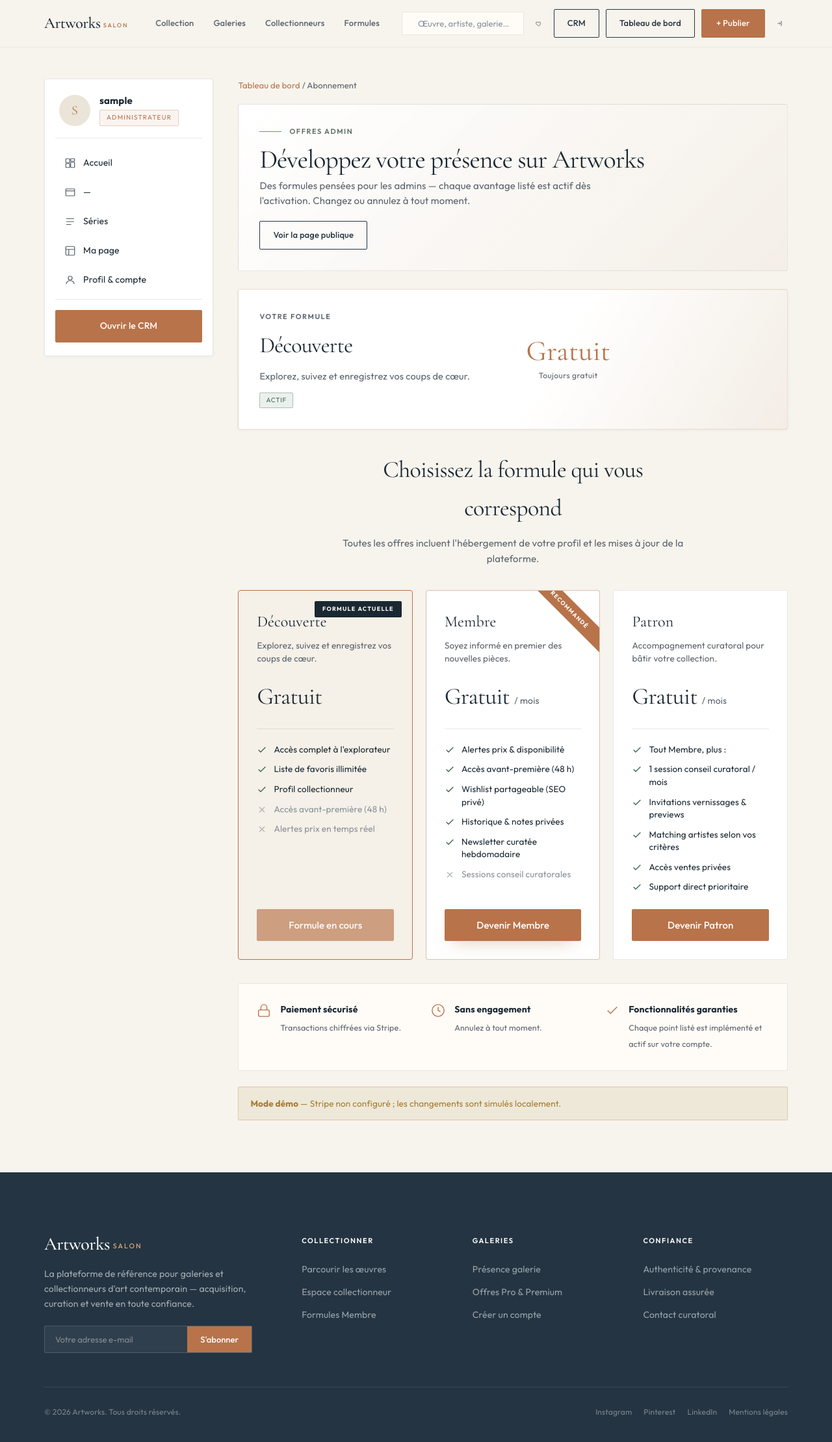
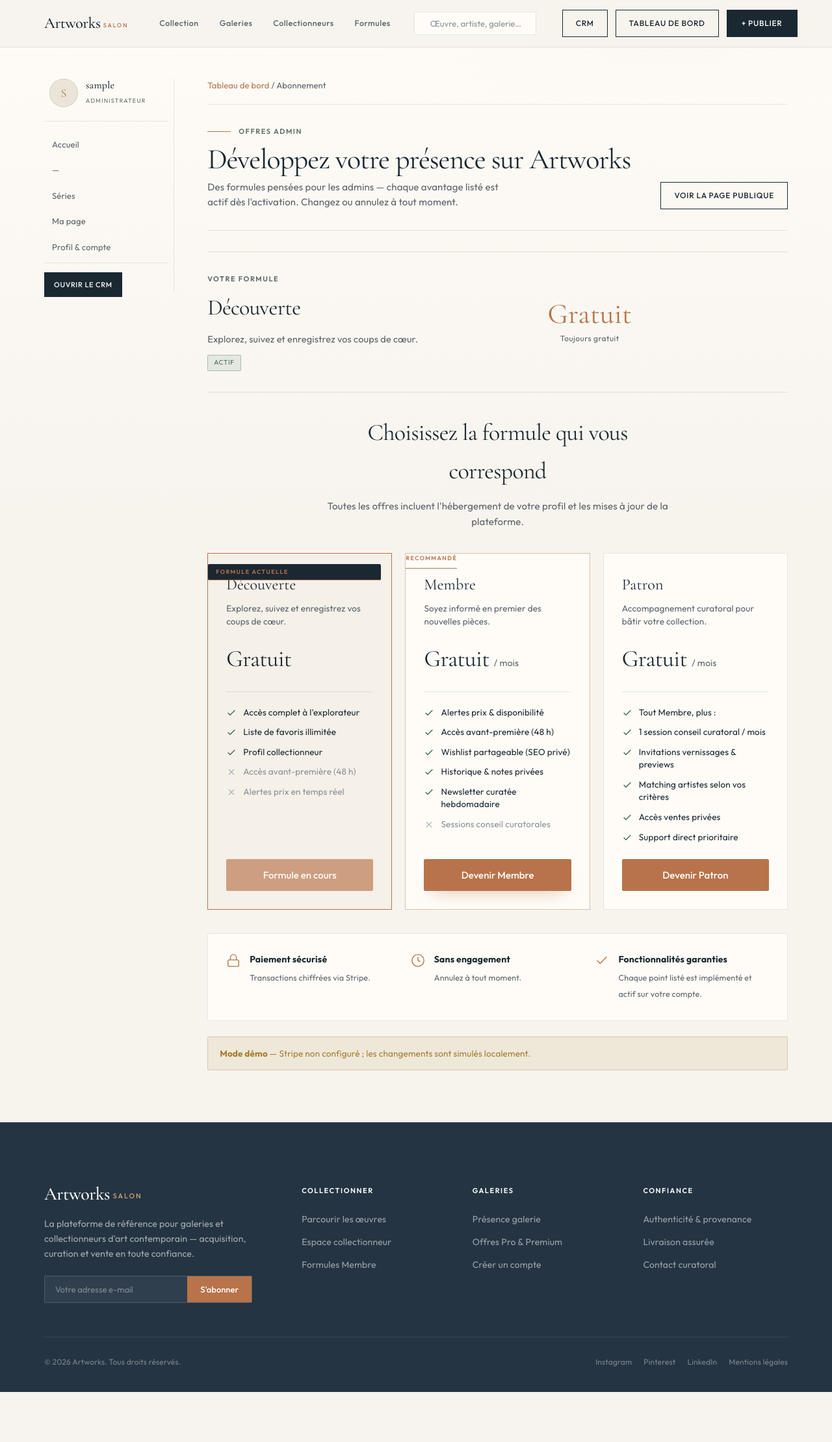
Before and after one commit to Colin-tech-VS/ArtworksV3, a Flask app: page /profile/subscription in a window 1280 px wide. Shown: the whole page at 65% size. After the commit the page ends 2142 px from the top, so only its background shows below. Run offline with Flask 2, Linux system fonts and the light colour scheme; a user stored in the database is signed in; data that the repository does not hold is empty; some libraries are stand-ins or nearby versions.

Commit message:
Harmonize site-wide salon design across public, dashboard, and CRM
Apply editorial ivory/paper aesthetic globally: underline nav, typographic KPIs, gallery frames, CRM atelier shell, and aligned pubpage/tarifs/aria styles.

Co-authored-by: Cursor <cursoragent@cursor.com>

```diff
--- a/artworks_site/static/css/dashboard.css
+++ b/artworks_site/static/css/dashboard.css
@@ -1,99 +1,105 @@
 /* ============================================================
-   Dashboard — shared shell (artiste / galerie / collectionneur)
+   Dashboard — atelier connecté (salon, pas SaaS)
    ============================================================ */
 
 body.is-dashboard main{ padding:0; }
 
 .dash-page{ padding:clamp(24px,4vw,48px) 0 clamp(80px,10vw,48px); min-height:calc(100vh - 72px); }
-.dash-shell{ display:grid; grid-template-columns:260px 1fr; gap:clamp(24px,3vw,40px); align-items:start; }
+.dash-shell{ display:grid; grid-template-columns:200px 1fr; gap:clamp(32px,4vw,56px); align-items:start; }
 
 /* --- Sidebar --- */
 .dash-aside{
   position:sticky; top:96px;
-  display:flex; flex-direction:column; gap:8px;
-  border:1px solid var(--hair); background:#fff; padding:20px 16px;
-  border-radius:var(--radius-lg); box-shadow:var(--shadow-soft);
+  display:flex; flex-direction:column; gap:4px;
+  padding:0 8px 0 0;
+  border-right:1px solid var(--hair);
+  background:transparent;
 }
-.dash-user{ display:flex; gap:14px; align-items:center; padding:4px 6px 18px; border-bottom:1px solid var(--hair); margin-bottom:8px; }
+.dash-user{ display:flex; gap:12px; align-items:center; padding:0 8px 20px; border-bottom:1px solid var(--hair); margin-bottom:12px; }
 .dash-avatar{
-  width:48px; height:48px; border-radius:50%; overflow:hidden; flex-shrink:0;
+  width:44px; height:44px; border-radius:50%; overflow:hidden; flex-shrink:0;
   background:var(--bg-alt); display:grid; place-items:center;
-  font-family:var(--serif); font-size:20px; color:var(--accent);
+  font-family:var(--serif); font-size:18px; color:var(--accent);
+  border:1px solid var(--hair);
 }
 .dash-avatar img{ width:100%; height:100%; object-fit:cover; }
-.dash-user-info strong{ display:block; font-size:15px; line-height:1.25; }
+.dash-user-info strong{ display:block; font-family:var(--serif); font-size:16px; font-weight:500; line-height:1.25; }
 .dash-role{
-  display:inline-block; margin-top:4px; font-size:10px; text-transform:uppercase;
-  letter-spacing:.12em; color:var(--accent); padding:3px 10px;
-  border:1px solid rgba(184,115,74,.3);
-  background:rgba(184,115,74,.08); border-radius:var(--radius-pill);
+  display:inline-block; margin-top:4px; font-size:9px; text-transform:uppercase;
+  letter-spacing:.14em; color:var(--salon-sage);
 }
-.dash-nav{ display:flex; flex-direction:column; gap:2px; }
+.dash-nav{ display:flex; flex-direction:column; gap:0; }
 .dash-nav-label{
-  font-size:10px; text-transform:uppercase; letter-spacing:.14em; color:var(--grey-soft);
-  padding:14px 10px 6px; margin-top:4px;
+  font-size:9px; text-transform:uppercase; letter-spacing:.16em; color:var(--grey-soft);
+  padding:16px 10px 6px;
 }
 .dash-nav-link{
-  display:flex; align-items:center; gap:11px; padding:10px 12px;
-  font-size:14px; color:var(--ink); border-radius:var(--radius-sm); border-left:2px solid transparent;
-  transition:background .2s var(--ease), color .2s var(--ease), border-color .2s var(--ease);
+  display:flex; align-items:center; gap:10px; padding:9px 10px;
+  font-size:13px; color:var(--grey); border-left:2px solid transparent;
+  transition:color .2s var(--ease), border-color .2s var(--ease);
 }
-.dash-nav-link svg{ width:18px; height:18px; stroke:currentColor; fill:none; stroke-width:1.6; flex-shrink:0; opacity:.75; }
-.dash-nav-link:hover{ background:var(--bg-alt); color:var(--accent); }
-.dash-nav-link.is-active{ background:rgba(184,115,74,.1); border-left-color:var(--accent); color:var(--accent); font-weight:500; }
-.dash-nav-link.is-active svg{ opacity:1; }
-.dash-aside-foot{ margin-top:auto; padding-top:16px; border-top:1px solid var(--hair); display:flex; flex-direction:column; gap:8px; }
-.dash-cta{ text-align:center; padding:12px 16px !important; font-size:14px !important; }
+.dash-nav-link svg{ display:none; }
+.dash-nav-link:hover{ color:var(--ink); }
+.dash-nav-link.is-active{ border-left-color:var(--accent); color:var(--ink); font-weight:500; }
+.dash-aside-foot{ margin-top:auto; padding-top:20px; border-top:1px solid var(--hair); }
+.dash-cta{ text-align:center; padding:11px 14px !important; font-size:11px !important; }
 
 /* --- Main --- */
 .dash-main{ min-width:0; }
 
 .dash-hero{
   display:flex; flex-wrap:wrap; align-items:flex-end; justify-content:space-between;
-  gap:20px 28px; margin-bottom:28px;
-  padding:clamp(22px,3vw,32px); border:1px solid var(--hair); background:#fff;
-  border-radius:var(--radius-lg);
+  gap:20px 32px; margin-bottom:32px; padding-bottom:28px;
+  border-bottom:1px solid var(--hair);
+  background:transparent;
 }
-.dash-hero-text .eyebrow{ display:flex; align-items:center; gap:12px; margin-bottom:12px; }
-.dash-hero-text .eyebrow .line{ width:34px; height:1px; background:var(--accent); }
+.dash-hero-text .eyebrow{ display:flex; align-items:center; gap:12px; margin-bottom:10px; }
+.dash-hero-text .eyebrow .line{ width:36px; height:1px; background:var(--accent); }
 .dash-hero-text h1{
-  font-family:var(--serif); font-weight:300; font-size:clamp(28px,3.5vw,40px);
+  font-family:var(--serif); font-weight:300; font-size:clamp(30px,3.8vw,44px);
   letter-spacing:-.025em; line-height:1.05; margin:0 0 8px;
 }
-.dash-hero-text .lead{ color:var(--grey); font-size:15px; margin:0; max-width:52ch; line-height:1.55; }
+.dash-hero-text .lead{ color:var(--grey); font-size:15px; margin:0; max-width:48ch; line-height:1.55; }
 .dash-hero-actions{ display:flex; flex-wrap:wrap; gap:10px; align-items:center; }
 
-/* --- KPIs --- */
-.dash-kpis{ display:grid; grid-template-columns:repeat(4,1fr); gap:12px; margin-bottom:24px; }
+/* --- KPIs — bandeau typographique --- */
+.dash-kpis{
+  display:flex; flex-wrap:wrap; gap:0;
+  margin-bottom:36px; border-top:1px solid var(--hair); border-bottom:1px solid var(--hair);
+}
 .dash-kpi{
-  border:1px solid var(--hair); background:#fff; padding:18px 20px;
-  border-radius:var(--radius-md);
-  transition:transform .3s var(--ease-spring), box-shadow .3s var(--ease);
+  flex:1; min-width:140px; padding:20px 24px 20px 0;
+  border-right:1px solid var(--hair); background:transparent;
 }
-.dash-kpi:hover{ transform:translateY(-4px); box-shadow:var(--shadow-lift); }
-.dash-kpi .val{ font-family:var(--serif); font-size:clamp(26px,3vw,32px); line-height:1; letter-spacing:-.02em; }
-.dash-kpi .lbl{ font-size:11px; text-transform:uppercase; letter-spacing:.12em; color:var(--grey); margin-top:10px; }
-.dash-kpi .hint{ font-size:12px; color:var(--grey-soft); margin-top:4px; }
-.dash-kpi.accent{ border-color:rgba(184,115,74,.35); background:rgba(184,115,74,.04); }
+.dash-kpi:last-child{ border-right:none; padding-right:0; padding-left:24px; }
+.dash-kpi:first-child{ padding-left:0; }
+.dash-kpi .val{ font-family:var(--serif); font-size:clamp(32px,3.5vw,40px); line-height:1; font-weight:300; letter-spacing:-.02em; }
+.dash-kpi .lbl{ font-size:10px; text-transform:uppercase; letter-spacing:.14em; color:var(--salon-sage); margin-top:8px; }
+.dash-kpi .hint{ font-size:12px; color:var(--grey-soft); margin-top:4px; font-style:italic; }
 .dash-kpi.accent .val{ color:var(--accent); }
-.dash-kpis-compact{ grid-template-columns:repeat(2,1fr); max-width:520px; }
-.dash-btn-sm{ padding:8px 16px !important; font-size:13px !important; }
+.dash-kpis-compact{ max-width:560px; }
+.dash-btn-sm{ padding:8px 14px !important; font-size:11px !important; }
 
 /* --- Profile completion --- */
 .dash-progress{
-  border:1px solid var(--hair); background:#fff; padding:20px 22px; margin-bottom:24px;
+  border-top:1px solid var(--hair); border-bottom:1px solid var(--hair);
+  background:transparent; padding:20px 0; margin-bottom:32px;
   display:flex; flex-wrap:wrap; gap:18px 28px; align-items:center;
-  border-radius:var(--radius-lg);
 }
-.dash-progress-ring{
-  --pct: 0; width:56px; height:56px; border-radius:50%; flex-shrink:0;
-  background:conic-gradient(var(--accent) calc(var(--pct) * 1%), var(--hair) 0);
-  display:grid; place-items:center; position:relative;
+.dash-progress-ring{ display:none; }
+.dash-progress-meter{
+  flex:1; min-width:120px; max-width:200px;
 }
-.dash-progress-ring::after{
-  content:attr(data-label); position:absolute; inset:5px; border-radius:50%;
-  background:#fff; display:grid; place-items:center;
-  font-size:12px; font-weight:600; color:var(--accent);
+.dash-progress-meter .cartel{ display:block; margin-bottom:4px; }
+.dash-progress-meter strong{
+  font-family:var(--serif); font-size:2rem; font-weight:300; color:var(--accent); line-height:1;
+}
+.dash-progress-track{
+  height:2px; background:var(--hair-soft); margin-top:10px; overflow:hidden;
+}
+.dash-progress-track span{
+  display:block; height:100%; background:var(--accent);
+  width:var(--pct, 0%); transition:width .4s var(--ease);
 }
 .dash-progress-body{ flex:1; min-width:200px; }
 .dash-progress-body h3{ font-family:var(--serif); font-weight:400; font-size:18px; margin:0 0 4px; }
@@ -282,18 +293,18 @@ body.is-dashboard main{ padding:0; }
 .pac-container{ z-index:200 !important; font-family:var(--sans); border-radius:var(--radius-md); border:1px solid var(--hair); box-shadow:0 16px 36px -20px rgba(26,26,26,.28); }
 
 /* --- Subscription (pricing page) --- */
-.sub-hero{ background:linear-gradient(135deg, #fff 0%, rgba(184,115,74,.04) 100%); border-radius:var(--radius-lg); border:1px solid var(--hair); }
+.sub-hero{ border-top:1px solid var(--hair); border-bottom:1px solid var(--hair); background:transparent; padding:clamp(22px,3vw,32px) 0; }
 .sub-trust-pill{
-  display:inline-flex; align-items:center; gap:8px; font-size:12.5px; color:var(--grey);
-  padding:8px 14px; border:1px solid var(--hair); border-radius:var(--radius-pill); background:#fff;
+  display:inline-flex; align-items:center; gap:8px; font-size:12px; color:var(--grey);
+  padding:0; border:none; background:transparent;
 }
 .sub-trust-pill svg{ stroke:var(--success); }
 
 .sub-status-card{
   display:grid; grid-template-columns:1fr auto auto; gap:24px 32px; align-items:center;
-  padding:clamp(22px,3vw,32px); margin-bottom:32px;
-  border:1px solid rgba(184,115,74,.22); background:linear-gradient(120deg, #fff 55%, rgba(184,115,74,.05));
-  border-radius:var(--radius-xl); box-shadow:var(--shadow-soft);
+  padding:clamp(22px,3vw,32px) 0; margin-bottom:32px;
+  border-top:1px solid rgba(184,115,74,.22); border-bottom:1px solid rgba(184,115,74,.22);
+  background:transparent;
 }
 .sub-status-label{ font-size:11px; text-transform:uppercase; letter-spacing:.14em; color:var(--grey); margin-bottom:8px; }
 .sub-status-title{ display:flex; align-items:center; gap:12px; flex-wrap:wrap; }
@@ -327,17 +338,19 @@ body.is-dashboard main{ padding:0; }
 .sub-plans-grid.cols-4{ grid-template-columns:repeat(4,1fr); }
 .sub-plan-card{
   position:relative; display:flex; flex-direction:column;
-  border:1px solid var(--hair); background:#fff; border-radius:var(--radius-xl);
+  border:1px solid var(--hair); background:var(--salon-paper);
   padding:clamp(22px,2.5vw,28px); overflow:hidden;
-  transition:transform .35s var(--ease-spring), box-shadow .35s var(--ease), border-color .35s var(--ease);
+  transition:border-color .3s var(--ease);
 }
-.sub-plan-card:hover{ box-shadow:var(--shadow-soft); }
+.sub-plan-card:hover{ border-color:rgba(184,115,74,.35); }
 .sub-plan-card.is-featured{ border-color:rgba(184,115,74,.45); }
 .sub-plan-card.is-current{ border-color:var(--accent); background:rgba(184,115,74,.03); }
 .sub-plan-ribbon{
-  position:absolute; top:16px; right:-32px; transform:rotate(45deg);
-  background:var(--accent); color:#fff; font-size:9px; font-weight:700;
-  letter-spacing:.14em; text-transform:uppercase; padding:6px 40px;
+  position:absolute; top:0; left:0; right:auto; transform:none;
+  background:transparent; color:var(--accent);
+  font-size:9px; font-weight:600; letter-spacing:.16em;
+  text-transform:uppercase; padding:0 0 8px;
+  border-bottom:1px solid var(--accent);
 }
 .sub-plan-ribbon--current{ background:var(--ink); right:16px; top:16px; transform:none; border-radius:var(--radius-pill); padding:5px 12px; }
 
--- a/artworks_site/static/css/site.css
+++ b/artworks_site/static/css/site.css
@@ -76,7 +76,15 @@ body{
 body::before{
   content:"";
   position:fixed; inset:0; z-index:-1; pointer-events:none;
-  background:var(--bg);
+  background:
+    radial-gradient(ellipse 100% 60% at 50% -10%, rgba(184,115,74,.035), transparent 50%),
+    linear-gradient(180deg, var(--salon-paper) 0%, var(--bg) 35%, var(--bg) 100%);
+}
+body.is-dashboard::before,
+body.is-page-studio::before{
+  background:
+    radial-gradient(ellipse 90% 50% at 80% 0%, rgba(184,115,74,.04), transparent 45%),
+    linear-gradient(180deg, var(--salon-paper), var(--salon-ivory));
 }
 img{ display:block; max-width:100%; }
 a{ color:inherit; text-decoration:none; transition:color .2s ease; }
@@ -98,15 +106,14 @@ button{ font-family:inherit; cursor:pointer; }
 .wrap{ max-width:var(--maxw); margin:0 auto; padding:0 var(--gutter); }
 
 .eyebrow-v2{
-  display:inline-flex; align-items:center; gap:8px;
+  display:inline-flex; align-items:center; gap:10px;
   margin:0 0 16px;
-  padding:6px 14px;
   font-size:11px; font-weight:600;
-  letter-spacing:.12em; text-transform:uppercase;
-  color:var(--salon-navy);
-  background:rgba(36,52,66,.06);
-  border-radius:var(--radius-pill);
-  border:1px solid var(--hair);
+  letter-spacing:.14em; text-transform:uppercase;
+  color:var(--salon-sage);
+}
+.eyebrow-v2::before{
+  content:""; width:28px; height:1px; background:var(--accent);
 }
 
 /* ============================================================
@@ -114,14 +121,14 @@ button{ font-family:inherit; cursor:pointer; }
    ============================================================ */
 .site-head{
   position:sticky; top:0; z-index:60;
-  background:var(--bg);
-  border-bottom:1px solid var(--hair-soft);
-  transition:border-color .25s, box-shadow .25s;
+  background:rgba(247,244,238,.92);
+  backdrop-filter:blur(10px);
+  border-bottom:1px solid var(--hair);
+  transition:border-color .25s;
 }
 .site-head.scrolled{
+  background:rgba(255,252,247,.95);
   border-bottom-color:var(--hair);
-  background:var(--bg-pure);
-  box-shadow:0 1px 0 var(--hair);
 }
 .head-inner{
   display:flex; align-items:center; gap:20px;
@@ -142,26 +149,24 @@ button{ font-family:inherit; cursor:pointer; }
   color:var(--accent); margin-left:.45em; vertical-align:middle;
 }
 
-.nav{ display:flex; align-items:center; gap:2px; margin-left:8px; flex-wrap:nowrap; }
+.nav{ display:flex; align-items:center; gap:0; margin-left:12px; flex-wrap:nowrap; }
 .nav a{
-  font-size:13px; font-weight:500; color:var(--grey);
-  padding:8px 14px; border-radius:var(--radius-pill);
-  transition:color .15s, background .15s;
+  font-size:12.5px; font-weight:500; letter-spacing:.04em;
+  color:var(--grey); padding:8px 16px;
+  border-bottom:2px solid transparent;
+  transition:color .15s, border-color .15s;
 }
-.nav a:hover{ color:var(--ink); background:rgba(36,52,66,.05); }
-.nav a.active{ color:var(--ink); background:rgba(184,115,74,.12); }
+.nav a:hover{ color:var(--ink); }
+.nav a.active{ color:var(--ink); border-bottom-color:var(--accent); background:none; }
 
-.head-tools{ margin-left:auto; display:flex; align-items:center; gap:10px; }
+.head-tools{ margin-left:auto; display:flex; align-items:center; gap:12px; }
 .search-mini{
   display:flex; align-items:center; gap:8px;
   border:1px solid var(--hair); padding:8px 14px;
-  background:var(--bg-pure); border-radius:var(--radius-pill);
-  transition:border-color .2s, box-shadow .2s;
+  background:var(--bg-pure);
+  transition:border-color .2s;
 }
-.search-mini:focus-within{
-  border-color:rgba(184,115,74,.45);
-  box-shadow:0 0 0 3px rgba(184,115,74,.1);
-}
+.search-mini:focus-within{ border-color:var(--accent); }
 .search-mini input{
   border:none; outline:none; background:transparent;
   font-family:var(--sans); font-size:13px; width:150px; color:var(--ink);
@@ -183,23 +188,23 @@ button{ font-family:inherit; cursor:pointer; }
 }
 
 .btn-line{
-  font-size:13px; font-weight:500; padding:10px 20px;
-  border:1px solid var(--salon-navy); background:transparent; color:var(--salon-navy);
-  border-radius:var(--radius-pill);
+  font-size:12px; font-weight:500; letter-spacing:.06em; text-transform:uppercase;
+  padding:10px 20px;
+  border:1px solid var(--salon-ink); background:transparent; color:var(--salon-ink);
   transition:all .22s var(--ease); white-space:nowrap;
 }
 .btn-line:hover{
-  background:var(--salon-navy); color:#fff;
+  background:var(--salon-ink); color:var(--salon-paper);
 }
 
 .btn-solid{
-  font-size:13px; font-weight:500; padding:10px 22px;
-  border:1px solid var(--accent); background:var(--accent); color:#fff;
-  border-radius:var(--radius-pill);
+  font-size:12px; font-weight:500; letter-spacing:.06em; text-transform:uppercase;
+  padding:10px 22px;
+  border:1px solid var(--salon-ink); background:var(--salon-ink); color:var(--salon-paper);
   transition:all .22s var(--ease); white-space:nowrap;
 }
 .btn-solid:hover{
-  background:var(--accent-dk); border-color:var(--accent-dk);
+  background:var(--accent); border-color:var(--accent); color:#fff;
 }
 
 .burger{ display:none; background:none; border:none; padding:8px; border-radius:var(--radius-sm); }
@@ -264,20 +269,20 @@ button{ font-family:inherit; cursor:pointer; }
 
 .art{
   position:relative; display:flex; flex-direction:column;
-  transition:transform .3s var(--ease);
+  transition:opacity .3s var(--ease);
 }
-.art:hover{ transform:translateY(-4px); }
+.art:hover{ opacity:.98; }
 .art-frame{
   position:relative; overflow:hidden;
   background:var(--bg-alt);
-  border-radius:var(--radius-md);
-  box-shadow:var(--shadow-soft);
+  border:1px solid var(--hair);
+  box-shadow:inset 0 0 0 8px var(--salon-paper);
 }
 .art-frame img{
   width:100%; height:auto;
-  transition:transform .55s var(--ease);
+  transition:transform .7s var(--ease);
 }
-.art:hover .art-frame img{ transform:scale(1.04); }
+.art:hover .art-frame img{ transform:scale(1.03); }
 
 .art-cartel{
   position:absolute; left:0; right:0; bottom:0;
@@ -454,7 +459,7 @@ button{ font-family:inherit; cursor:pointer; }
   border-radius:var(--radius-pill);
   transition:background .2s, transform .2s;
 }
-.btn-full:hover{ background:var(--accent-dk); transform:translateY(-1px); }
+.btn-full:hover{ background:var(--accent-dk); }
 .auth .alt{ text-align:center; margin-top:24px; font-size:14px; color:var(--grey); }
 .auth .alt a{ color:var(--accent); font-weight:500; }
 .form-grid{ display:grid; grid-template-columns:1fr 1fr; gap:0 18px; }
--- a/artworks_site/templates/dashboard.html
+++ b/artworks_site/templates/dashboard.html
@@ -24,7 +24,11 @@
 
 {% if profile_pct < 100 %}
 <section class="dash-progress reveal in">
-  <div class="dash-progress-ring" style="--pct:{{ profile_pct }}" data-label="{{ profile_pct }}%"></div>
+  <div class="dash-progress-meter" style="--pct:{{ profile_pct }}">
+    <span class="cartel">Profil</span>
+    <strong>{{ profile_pct }}%</strong>
+    <div class="dash-progress-track"><span></span></div>
+  </div>
   <div class="dash-progress-body">
     <h3>Complétez votre profil</h3>
     <p>{{ profile_done }}/{{ profile_total }} éléments — {{ role_meta.profile_hint }}</p>
```
Also changed, not shown: other parts of artworks_site/static/css/dashboard.css (+56 -49 lines), artworks_site/static/css/aria.css (+20 -15 lines), artworks_site/static/css/auth.css (+7 -10 lines), artworks_site/static/css/crm.css (+53 -50 lines), artworks_site/static/css/home.css (+3 -5 lines), artworks_site/static/css/pubpage.css (+5 -4 lines), artworks_site/templates/explorer.html (+7 -7 lines), artworks_site/templates/tarifs.html (+8 -7 lines).
